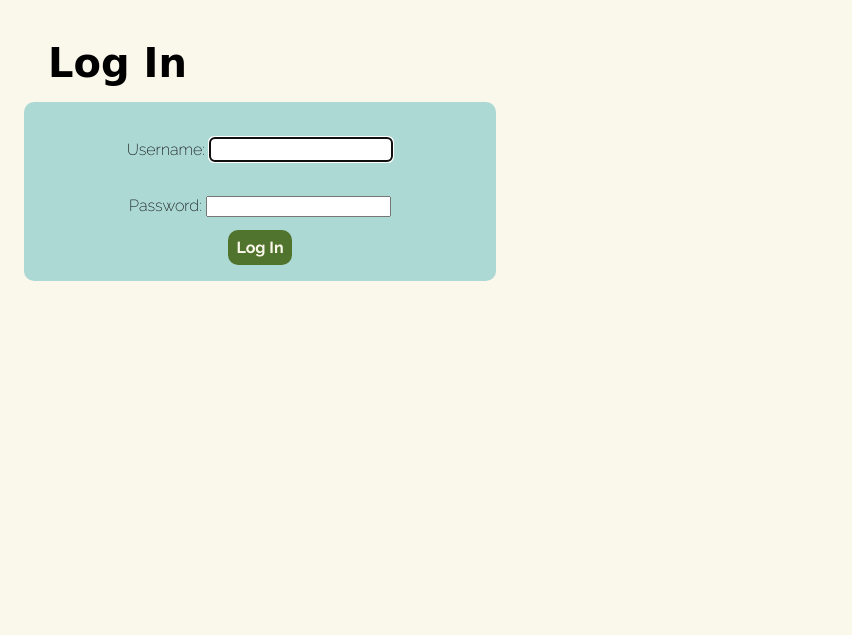
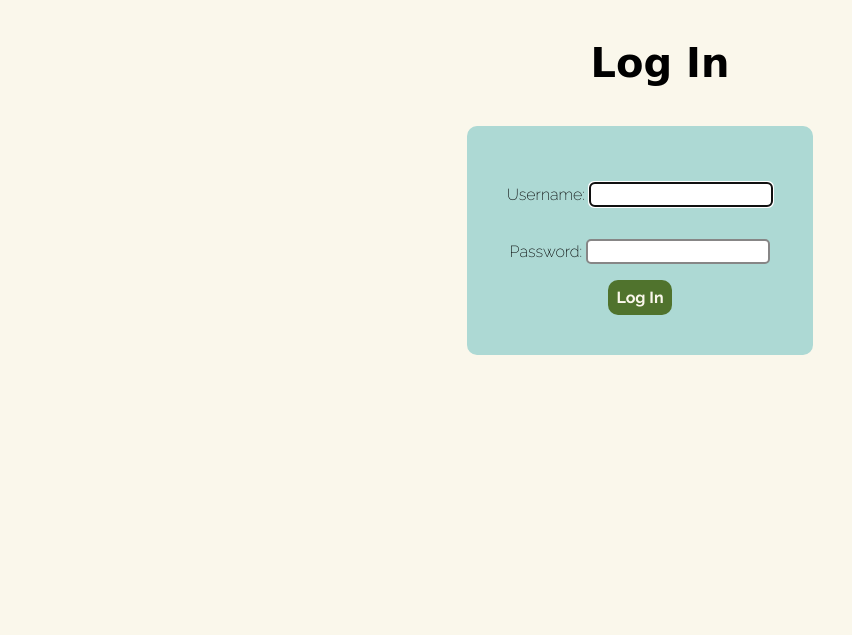
Before and after one commit to shaneyoung91/pawfolio, a Django app: page /accounts/login/ in a window 1280 px wide. Shown: the part 130-765 px from the top of the page, without its empty margins (0-852 px from the left). Run offline with Django 4.2, Linux system fonts and the light colour scheme; parts of the project's set-up code (start-up, migrations or seed data) failed here and were passed over; some web fonts are replaced.

Commit message:
update styling on signin, login, rc details and treats layout

```diff
--- a/main_app/static/css/styles.css
+++ b/main_app/static/css/styles.css
@@ -64,6 +64,30 @@ nav img {
     color: #FAF7EB;
 }
 
+.about-title {
+    display: flex;
+    justify-content: center;
+    align-items: center;
+    height: 15vh;
+    padding: 0 140px 0 100px;
+}
+
+.about-p {
+    display: flex;
+    justify-content: center;
+    align-items: center;
+    height: auto;
+    padding: 0 140px 0 100px;
+    font-size: 25px;
+    line-height: 2.0;
+    text-align: center;
+}
+
+#container {
+    display: flex;
+    flex-direction: column;
+    align-items: center;
+}
 #home-img {
     width: 50vmin;
     margin: 2vmin;
@@ -206,6 +263,49 @@ nav img {
     font-weight: bolder;
     color: #FAF7EB;
     text-decoration: none;
+}
+
+#signup {
+    display: flex;
+    flex-direction: column;
+    align-items: flex-start;
+    background-color: #ADD9D4;
+    border-radius: 10px;
+    padding: 5vmin;
+    margin: 5vmin auto;
+}
+
+#signup input[type="text"],
+#signup  input[type="password"],
+#signup textarea {
+    border: 2px solid #878686;
+    border-radius: 5px;
+    font-family: 'Raleway', sans-serif;
+    font-size: 2vmin;
+}
+
+#form-box {
+    display: flex;
+    flex-direction: column;
+    align-items: center;
+    background-color: #ADD9D4;
+    border-radius: 10px;
+    padding: 5vmin;
+    margin: 5vmin auto;
+}
+
+#form-box label {
+    font-size: 2vmin;
+    color: #000000;
+}
+
+#form-box input[type="text"],
+#form-box  input[type="password"],
+#form-box textarea {
+    border: 2px solid #878686;
+    border-radius: 5px;
+    font-family: 'Raleway', sans-serif;
+    font-size: 2vmin;
 }
 
 #report-form {
--- a/main_app/templates/registration/login.html
+++ b/main_app/templates/registration/login.html
@@ -1,13 +1,14 @@
 {% extends 'base.html' %}
 {% block content %}
 
+<div id="container">
     <h1>Log In</h1>
-
-<form id="add-dog-form" method="POST" action="{% url 'login' %}">
+    <form id="form-box" method="POST" action="{% url 'login' %}">
         {% csrf_token %}
         {{ form.as_p }}
         <input type="hidden" name="next" value="{{ next }}">
         <button type="submit" class="btn">Log In</button>
     </form>
+</div>
 
 {% endblock %}
```
Also changed, not shown: other parts of main_app/static/css/styles.css (+38 -19 lines), main_app/templates/dogs/reportcard_detail.html (+9 -5 lines), main_app/templates/main_app/treat_list.html (+6 -4 lines), main_app/templates/registration/signup.html (+8 -6 lines). Lines whose indentation alone changed are shown as unchanged.
